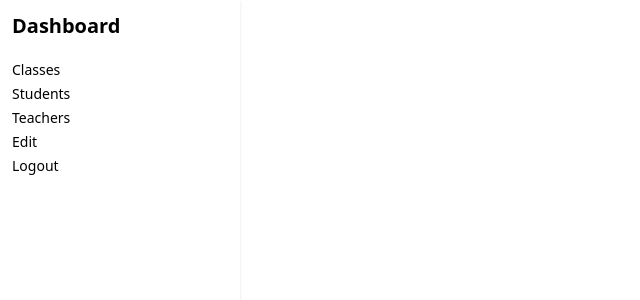
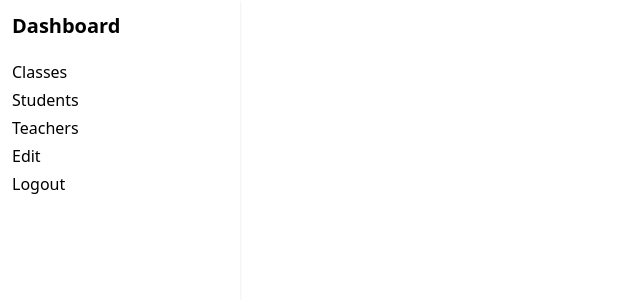
Before and after one commit to bluzeey/school-management, a Next.js app: page /dashboard in a window 1280 px wide. Shown: the top 300 px of the page, without its empty margins (0-640 px from the left). Built offline with nearby package versions, Linux system fonts and the light colour scheme.

Commit message:
Update Sidebar.jsx

```diff
--- a/components/Sidebar.jsx
+++ b/components/Sidebar.jsx
@@ -6,11 +6,11 @@ export default function Sidebar({user}) {
         <div className="flex">
             <div className="flex flex-col h-screen p-3 bg-white shadow w-60">
                 <div className="space-y-3">
-                    <div className="flex items-center">
+                    <div className="flex items-center ">
                         <h2 className="text-xl font-bold">Dashboard</h2>
                     </div>
                     <div className="flex-1">
-                        <ul className="pt-2 pb-4 space-y-1 text-sm">
+                        <ul className="pt-2 pb-4 space-y-1 text-md">
                             <li className="rounded-sm">
                                 <Link
                                     href="/dashboard/classes"
```
